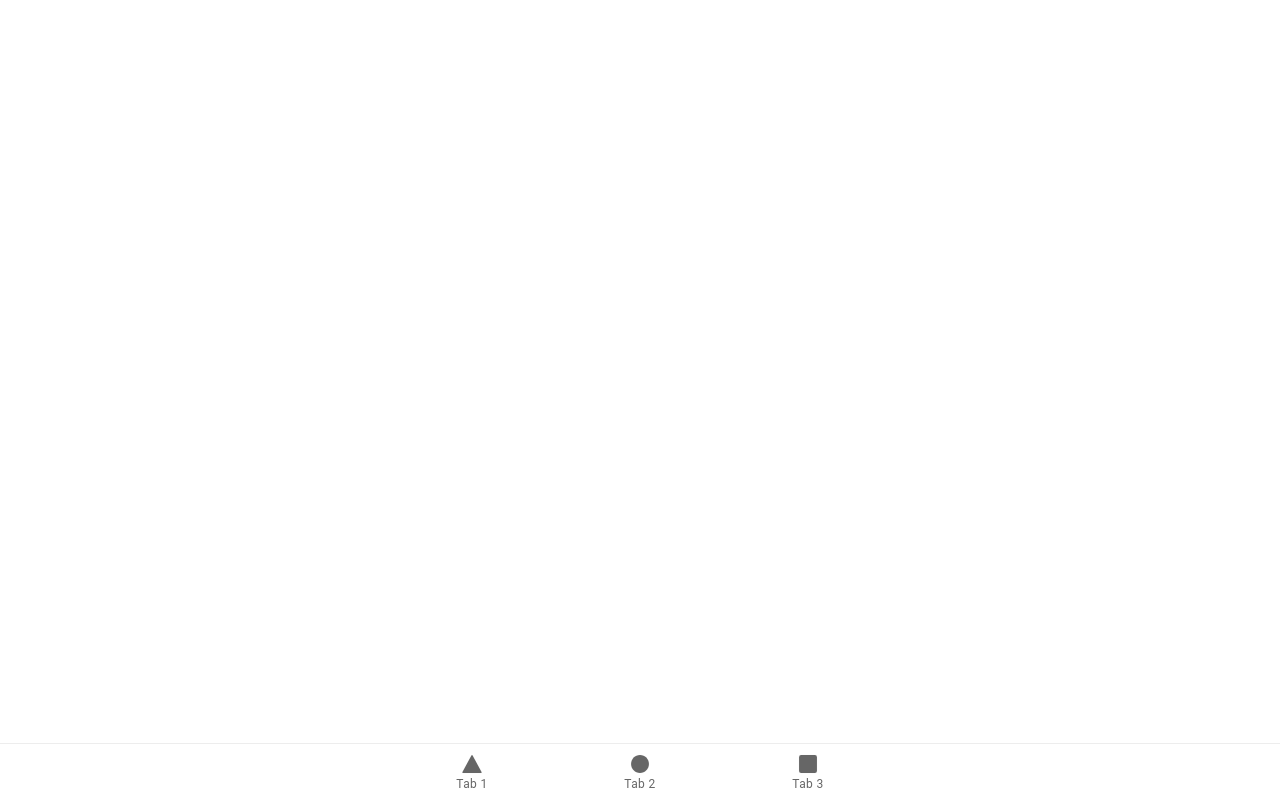
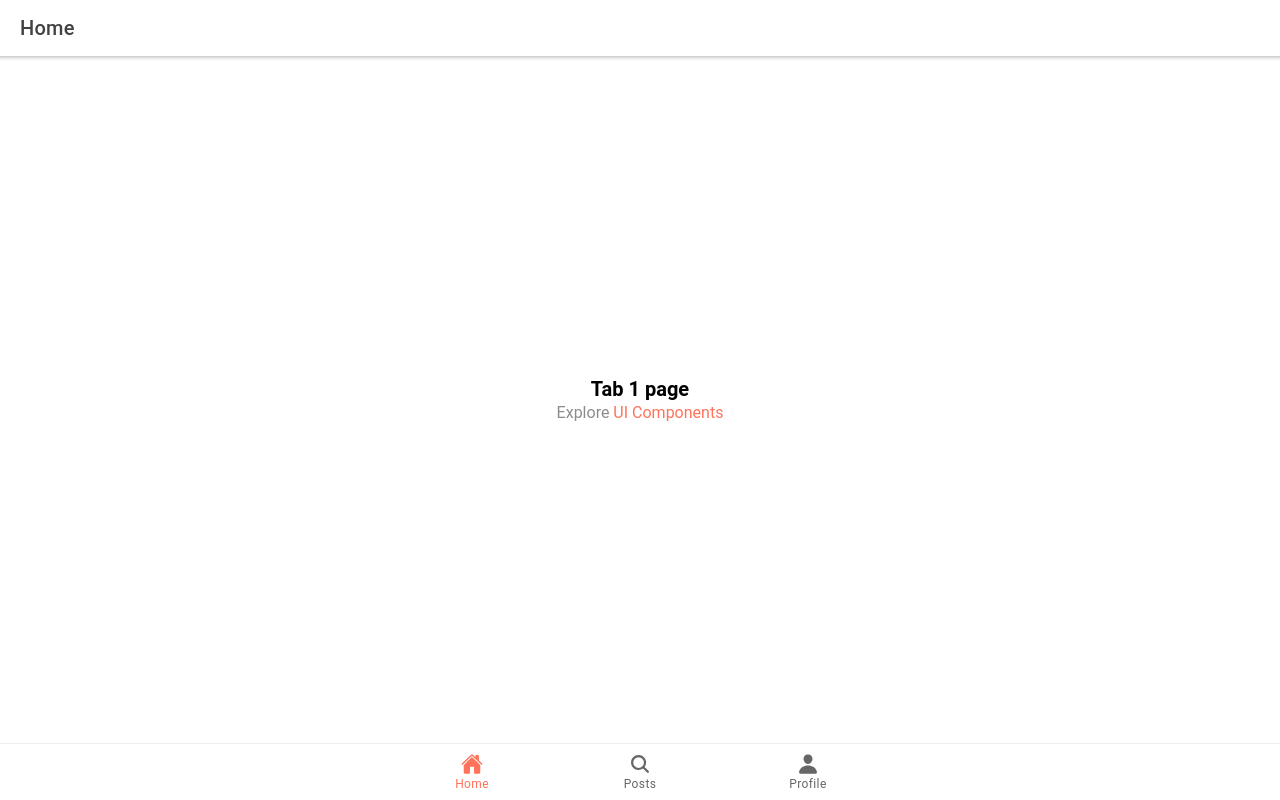
Before and after one commit to bingsen0806/OnTheWay.social, a React (Create React App) app: page /home in a window 1280 px wide. Built offline with nearby package versions, Linux system fonts and the light colour scheme.

Commit message:
Set up tabs

```diff
--- a/src/App.tsx
+++ b/src/App.tsx
@@ -7,13 +7,13 @@ import {
   IonTabBar,
   IonTabButton,
   IonTabs,
-  setupIonicReact
+  setupIonicReact,
 } from '@ionic/react';
 import { IonReactRouter } from '@ionic/react-router';
-import { ellipse, square, triangle } from 'ionicons/icons';
-import Tab1 from './pages/Tab1';
-import Tab2 from './pages/Tab2';
-import Tab3 from './pages/Tab3';
+import { home, person, search } from 'ionicons/icons';
+import Home from './pages/home';
+import Posts from './pages/posts';
+import Profile from './pages/profile';
 
 /* Core CSS required for Ionic components to work properly */
 import '@ionic/react/css/core.css';
@@ -32,7 +32,10 @@ import '@ionic/react/css/flex-utils.css';
 import '@ionic/react/css/display.css';
 
 /* Theme variables */
-import './theme/variables.css';
+import './theme/variables.scss';
+import styles from './styles.module.scss';
+
+import { HOME, POSTS, PROFILE } from './routes';
 
 setupIonicReact();
 
@@ -41,31 +44,31 @@ const App: React.FC = () => (
     <IonReactRouter>
       <IonTabs>
         <IonRouterOutlet>
-          <Route exact path="/tab1">
-            <Tab1 />
+          <Route exact path={HOME}>
+            <Home />
           </Route>
-          <Route exact path="/tab2">
-            <Tab2 />
+          <Route exact path={POSTS}>
+            <Posts />
           </Route>
-          <Route path="/tab3">
-            <Tab3 />
+          <Route path={PROFILE}>
+            <Profile />
           </Route>
           <Route exact path="/">
-            <Redirect to="/tab1" />
+            <Redirect to={HOME} />
           </Route>
         </IonRouterOutlet>
         <IonTabBar slot="bottom">
-          <IonTabButton tab="tab1" href="/tab1">
-            <IonIcon icon={triangle} />
-            <IonLabel>Tab 1</IonLabel>
+          <IonTabButton tab="home" href={HOME}>
+            <IonIcon icon={home} />
+            <IonLabel className={styles['tab-button-text']}>Home</IonLabel>
           </IonTabButton>
-          <IonTabButton tab="tab2" href="/tab2">
-            <IonIcon icon={ellipse} />
-            <IonLabel>Tab 2</IonLabel>
+          <IonTabButton tab="posts" href={POSTS}>
+            <IonIcon icon={search} />
+            <IonLabel className={styles['tab-button-text']}>Posts</IonLabel>
           </IonTabButton>
-          <IonTabButton tab="tab3" href="/tab3">
-            <IonIcon icon={square} />
-            <IonLabel>Tab 3</IonLabel>
+          <IonTabButton tab="profile" href={PROFILE}>
+            <IonIcon icon={person} />
+            <IonLabel className={styles['tab-button-text']}>Profile</IonLabel>
           </IonTabButton>
         </IonTabBar>
       </IonTabs>
--- a/src/pages/Tab1.tsx
+++ b/src/pages/home/index.tsx
@@ -1,19 +1,25 @@
-import { IonContent, IonHeader, IonPage, IonTitle, IonToolbar } from '@ionic/react';
-import ExploreContainer from '../components/ExploreContainer';
-import './Tab1.css';
+import {
+  IonContent,
+  IonHeader,
+  IonPage,
+  IonTitle,
+  IonToolbar,
+} from '@ionic/react';
+import ExploreContainer from '../../components/ExploreContainer';
+import styles from './styles.module.scss';
 
 const Tab1: React.FC = () => {
   return (
     <IonPage>
       <IonHeader>
         <IonToolbar>
-          <IonTitle>Tab 1</IonTitle>
+          <IonTitle>Home</IonTitle>
         </IonToolbar>
       </IonHeader>
       <IonContent fullscreen>
         <IonHeader collapse="condense">
           <IonToolbar>
-            <IonTitle size="large">Tab 1</IonTitle>
+            <IonTitle size="large">Home</IonTitle>
           </IonToolbar>
         </IonHeader>
         <ExploreContainer name="Tab 1 page" />
--- a/src/pages/Tab2.tsx
+++ b/src/pages/posts/index.tsx
@@ -1,19 +1,25 @@
-import { IonContent, IonHeader, IonPage, IonTitle, IonToolbar } from '@ionic/react';
-import ExploreContainer from '../components/ExploreContainer';
-import './Tab2.css';
+import {
+  IonContent,
+  IonHeader,
+  IonPage,
+  IonTitle,
+  IonToolbar,
+} from '@ionic/react';
+import ExploreContainer from '../../components/ExploreContainer';
+import styles from './styles.module.scss';
 
 const Tab2: React.FC = () => {
   return (
     <IonPage>
       <IonHeader>
         <IonToolbar>
-          <IonTitle>Tab 2</IonTitle>
+          <IonTitle>Posts</IonTitle>
         </IonToolbar>
       </IonHeader>
       <IonContent fullscreen>
         <IonHeader collapse="condense">
           <IonToolbar>
-            <IonTitle size="large">Tab 2</IonTitle>
+            <IonTitle size="large">Posts</IonTitle>
           </IonToolbar>
         </IonHeader>
         <ExploreContainer name="Tab 2 page" />
--- a/src/pages/Tab3.tsx
+++ b/src/pages/profile/index.tsx
@@ -1,19 +1,25 @@
-import { IonContent, IonHeader, IonPage, IonTitle, IonToolbar } from '@ionic/react';
-import ExploreContainer from '../components/ExploreContainer';
-import './Tab3.css';
+import {
+  IonContent,
+  IonHeader,
+  IonPage,
+  IonTitle,
+  IonToolbar,
+} from '@ionic/react';
+import ExploreContainer from '../../components/ExploreContainer';
+import styles from './styles.module.scss';
 
 const Tab3: React.FC = () => {
   return (
     <IonPage>
       <IonHeader>
         <IonToolbar>
-          <IonTitle>Tab 3</IonTitle>
+          <IonTitle>User Profile</IonTitle>
         </IonToolbar>
       </IonHeader>
       <IonContent fullscreen>
         <IonHeader collapse="condense">
           <IonToolbar>
-            <IonTitle size="large">Tab 3</IonTitle>
+            <IonTitle size="large">User Profile</IonTitle>
           </IonToolbar>
         </IonHeader>
         <ExploreContainer name="Tab 3 page" />
--- /dev/null
+++ b/src/routes.ts
@@ -0,0 +1,7 @@
+/**
+ * Stores all paths in app.
+ */
+
+export const HOME = '/home';
+export const POSTS = '/posts';
+export const PROFILE = '/profile';
--- /dev/null
+++ b/src/styles.module.scss
@@ -0,0 +1,5 @@
+@media only screen and (max-width: 540px) {
+  .tab-button-text {
+    display: none;
+  }
+}
--- a/src/theme/variables.css
+++ /dev/null
@@ -1,77 +0,0 @@
-/* Ionic Variables and Theming. For more info, please see:
-http://ionicframework.com/docs/theming/ */
-
-/** Ionic CSS Variables **/
-:root {
-  /** primary **/
-  --ion-color-primary: #92949c;
-  --ion-color-primary-rgb: 146, 148, 156;
-  --ion-color-primary-contrast: #000000;
-  --ion-color-primary-contrast-rgb: 0, 0, 0;
-  --ion-color-primary-shade: #808289;
-  --ion-color-primary-tint: #9d9fa6;
-
-  /** secondary **/
-  --ion-color-secondary: #3dc2ff;
-  --ion-color-secondary-rgb: 61, 194, 255;
-  --ion-color-secondary-contrast: #ffffff;
-  --ion-color-secondary-contrast-rgb: 255, 255, 255;
-  --ion-color-secondary-shade: #36abe0;
-  --ion-color-secondary-tint: #50c8ff;
-
-  /** tertiary **/
-  --ion-color-tertiary: #5260ff;
-  --ion-color-tertiary-rgb: 82, 96, 255;
-  --ion-color-tertiary-contrast: #ffffff;
-  --ion-color-tertiary-contrast-rgb: 255, 255, 255;
-  --ion-color-tertiary-shade: #4854e0;
-  --ion-color-tertiary-tint: #6370ff;
-
-  /** success **/
-  --ion-color-success: #2dd36f;
-  --ion-color-success-rgb: 45, 211, 111;
-  --ion-color-success-contrast: #ffffff;
-  --ion-color-success-contrast-rgb: 255, 255, 255;
-  --ion-color-success-shade: #28ba62;
-  --ion-color-success-tint: #42d77d;
-
-  /** warning **/
-  --ion-color-warning: #ffc409;
-  --ion-color-warning-rgb: 255, 196, 9;
-  --ion-color-warning-contrast: #000000;
-  --ion-color-warning-contrast-rgb: 0, 0, 0;
-  --ion-color-warning-shade: #e0ac08;
-  --ion-color-warning-tint: #ffca22;
-
-  /** danger **/
-  --ion-color-danger: #eb445a;
-  --ion-color-danger-rgb: 235, 68, 90;
-  --ion-color-danger-contrast: #ffffff;
-  --ion-color-danger-contrast-rgb: 255, 255, 255;
-  --ion-color-danger-shade: #cf3c4f;
-  --ion-color-danger-tint: #ed576b;
-
-  /** dark **/
-  --ion-color-dark: #222428;
-  --ion-color-dark-rgb: 34, 36, 40;
-  --ion-color-dark-contrast: #ffffff;
-  --ion-color-dark-contrast-rgb: 255, 255, 255;
-  --ion-color-dark-shade: #1e2023;
-  --ion-color-dark-tint: #383a3e;
-
-  /** medium **/
-  --ion-color-medium: #92949c;
-  --ion-color-medium-rgb: 146, 148, 156;
-  --ion-color-medium-contrast: #ffffff;
-  --ion-color-medium-contrast-rgb: 255, 255, 255;
-  --ion-color-medium-shade: #808289;
-  --ion-color-medium-tint: #9d9fa6;
-
-  /** light **/
-  --ion-color-light: #f4f5f8;
-  --ion-color-light-rgb: 244, 245, 248;
-  --ion-color-light-contrast: #000000;
-  --ion-color-light-contrast-rgb: 0, 0, 0;
-  --ion-color-light-shade: #d7d8da;
-  --ion-color-light-tint: #f5f6f9;
-}
--- /dev/null
+++ b/src/theme/variables.scss
@@ -0,0 +1,33 @@
+/* Ionic Variables and Theming. For more info, please see:
+http://ionicframework.com/docs/theming/ */
+
+/** Ionic CSS Variables **/
+:root {
+  --ion-color-primary: #ff735c;
+  --ion-color-primary-rgb: 255, 115, 92;
+  --ion-color-primary-contrast: #000000;
+  --ion-color-primary-contrast-rgb: 0, 0, 0;
+  --ion-color-primary-shade: #e06551;
+  --ion-color-primary-tint: #ff816c;
+
+  --ion-color-success: #4bb543;
+  --ion-color-success-rgb: 75, 181, 67;
+  --ion-color-success-contrast: #000000;
+  --ion-color-success-contrast-rgb: 0, 0, 0;
+  --ion-color-success-shade: #429f3b;
+  --ion-color-success-tint: #5dbc56;
+
+  --ion-color-warning: #fab732;
+  --ion-color-warning-rgb: 250, 183, 50;
+  --ion-color-warning-contrast: #000000;
+  --ion-color-warning-contrast-rgb: 0, 0, 0;
+  --ion-color-warning-shade: #dca12c;
+  --ion-color-warning-tint: #fbbe47;
+
+  --ion-color-danger: #de4a4a;
+  --ion-color-danger-rgb: 222, 74, 74;
+  --ion-color-danger-contrast: #ffffff;
+  --ion-color-danger-contrast-rgb: 255, 255, 255;
+  --ion-color-danger-shade: #c34141;
+  --ion-color-danger-tint: #e15c5c;
+}
```
Also changed, not shown: src/pages/home/styles.module.scss (added), src/pages/posts/styles.module.scss (added), src/pages/profile/styles.module.scss (added).
